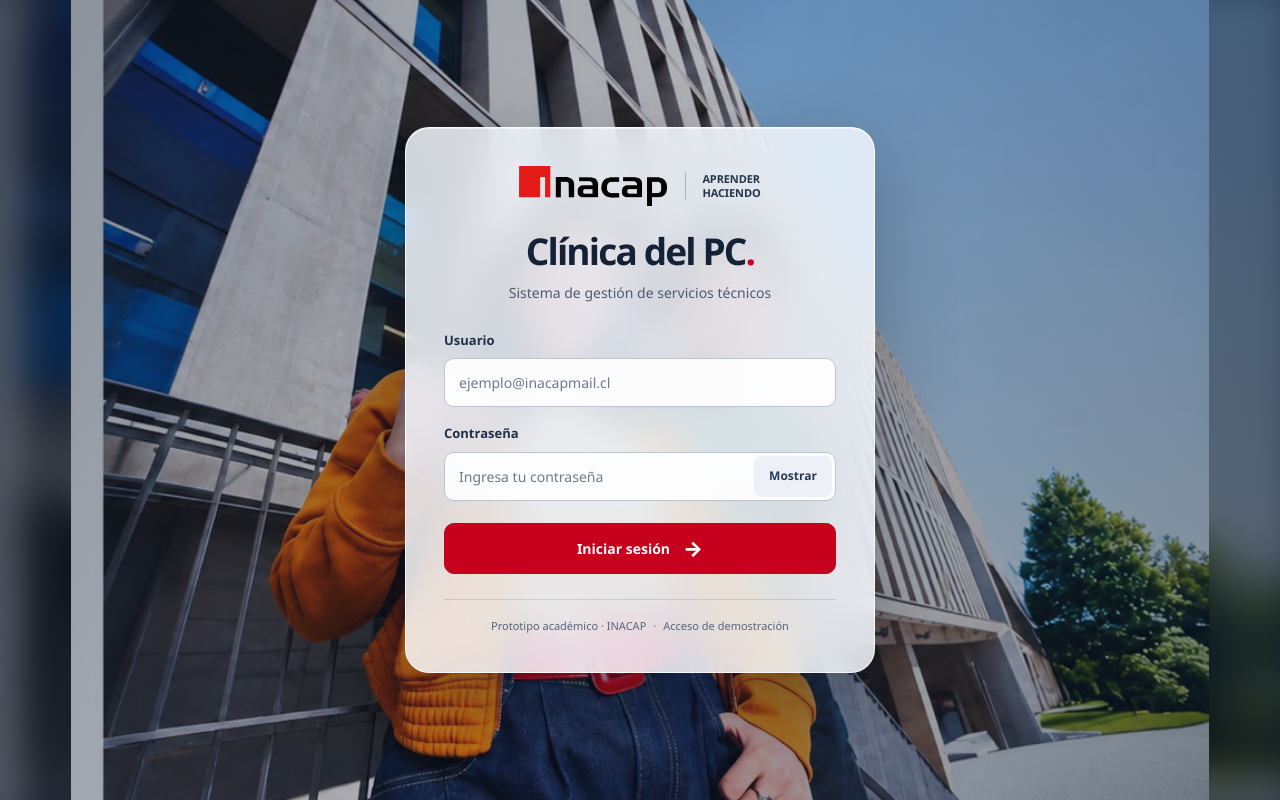
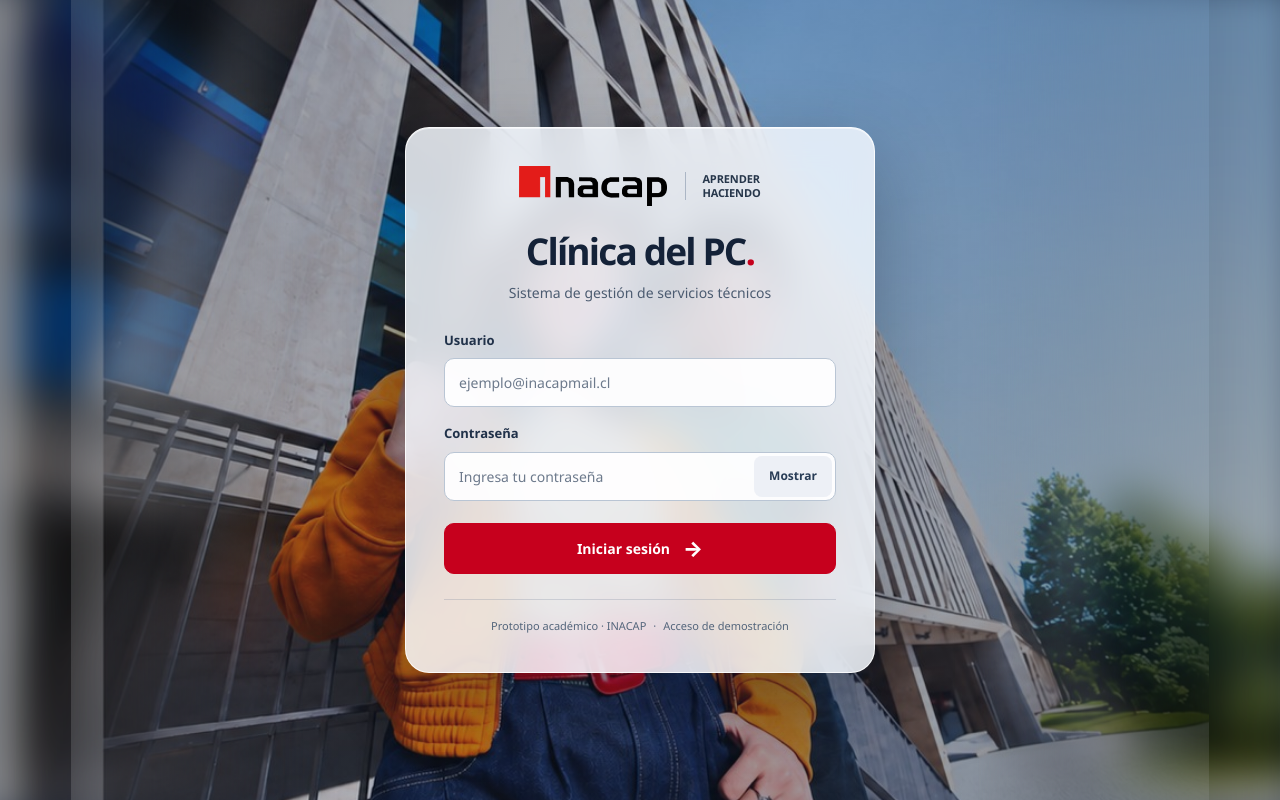
Before and after one commit to Dignasus/Clinica_pc, a React (Vite) app in the folder clinica-pc/: page / in a window 1280 px wide. Built offline with nearby package versions, Linux system fonts and the light colour scheme.

Commit message:
style(login): suavizar bordes de foto de campus sin zoom panorámico

```diff
--- a/clinica-pc/src/pages/Login.css
+++ b/clinica-pc/src/pages/Login.css
@@ -41,6 +41,9 @@
   background-position: center, center;
   background-size: cover, auto 120%;
   background-repeat: no-repeat;
+  /* Funde suavemente los extremos de la foto completa con el fondo desenfocado. */
+  -webkit-mask-image: linear-gradient(to right, transparent, #000 24%, #000 76%, transparent);
+  mask-image: linear-gradient(to right, transparent, #000 24%, #000 76%, transparent);
 }
 
 .cpc-login__glass {
@@ -232,7 +235,11 @@
 
 /* El formulario sigue centrado y con la fotografía visible en todas las pantallas. */
 @media (max-width: 700px) {
-  .cpc-login::after { background-size: cover, auto 100%; }
+  .cpc-login::after {
+    background-size: cover, auto 100%;
+    -webkit-mask-image: none;
+    mask-image: none;
+  }
 }
 @media (max-width: 480px) {
   .cpc-login { padding: 15px 12px; }
```
